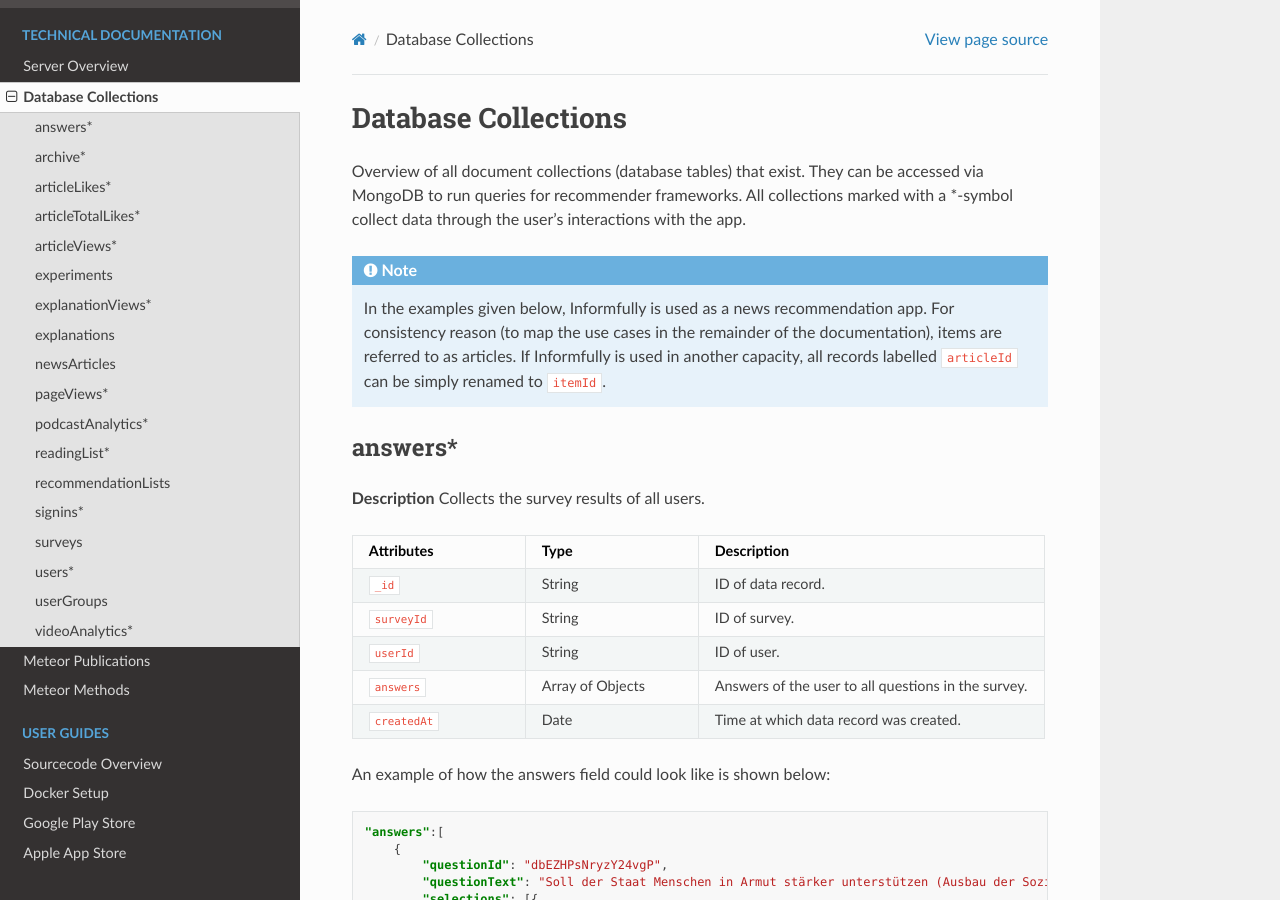
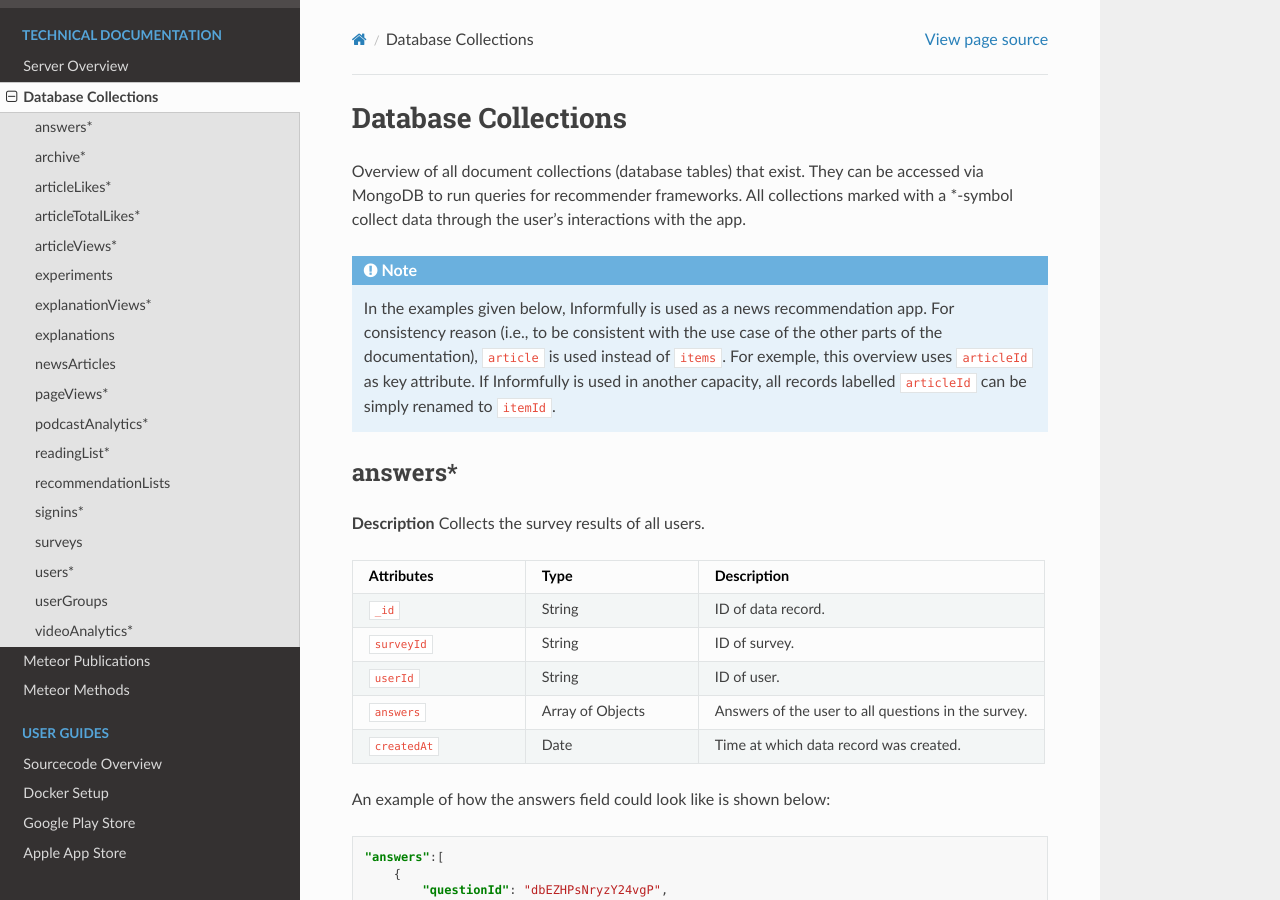
Before and after one commit to Informfully/Documentation, a Sphinx documentation site: the page built from docs/source/database.rst, in a window 1280 px wide and 900 px high. Built offline with Sphinx 7.4.7 and the Read the Docs theme 2.0.0, drawn with Linux system fonts in a browser that asks for light colours.

Commit message:
Update database.rst

```diff
--- a/docs/source/database.rst
+++ b/docs/source/database.rst
@@ -8,7 +8,8 @@ All collections marked with a \*-symbol collect data through the user's interact
 .. note::
 
   In the examples given below, Informfully is used as a news recommendation app.
-  For consistency reason (to map the use cases in the remainder of the documentation), items are referred to as articles.
+  For consistency reason (i.e., to be consistent with the use case of the other parts of the documentation), ``article`` is used instead of ``items``.
+  For exemple, this overview uses ``articleId`` as key attribute.
   If Informfully is used in another capacity, all records labelled ``articleId`` can be simply renamed to ``itemId``.
 
 answers*
```
